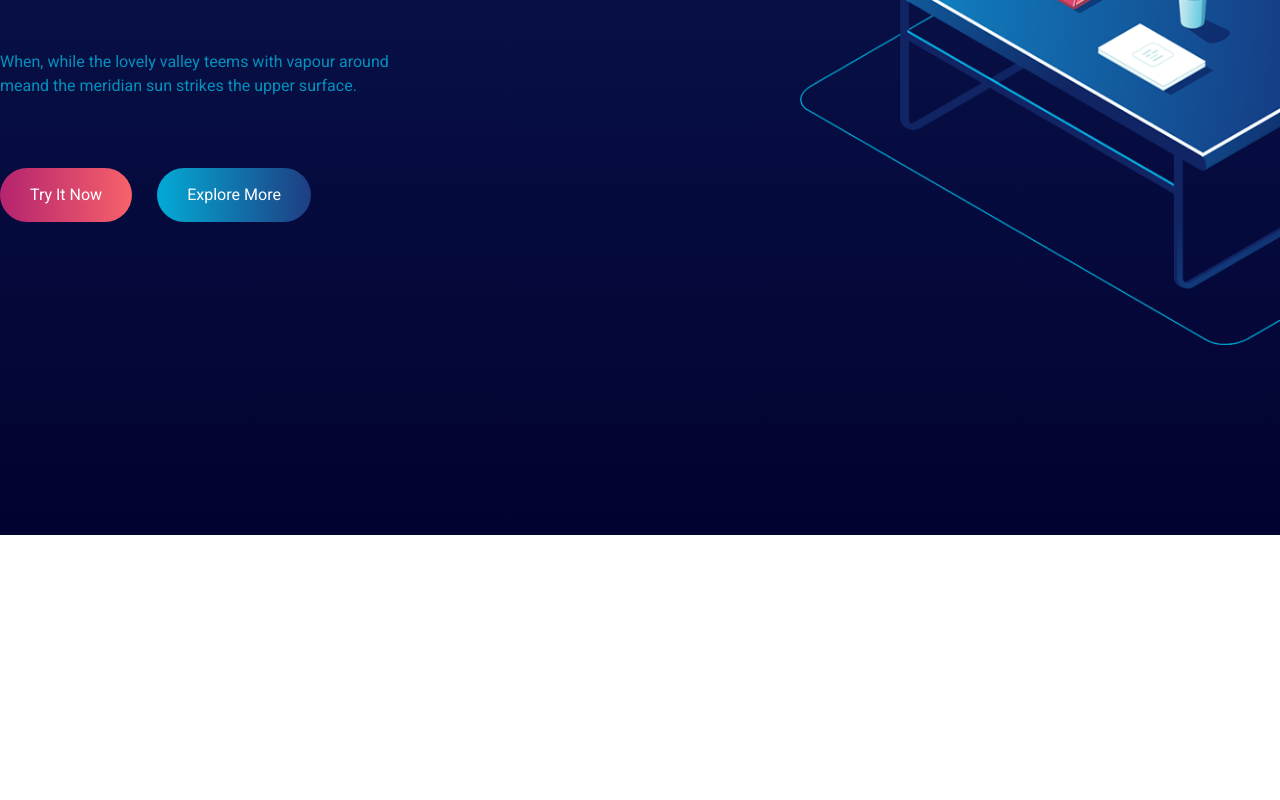
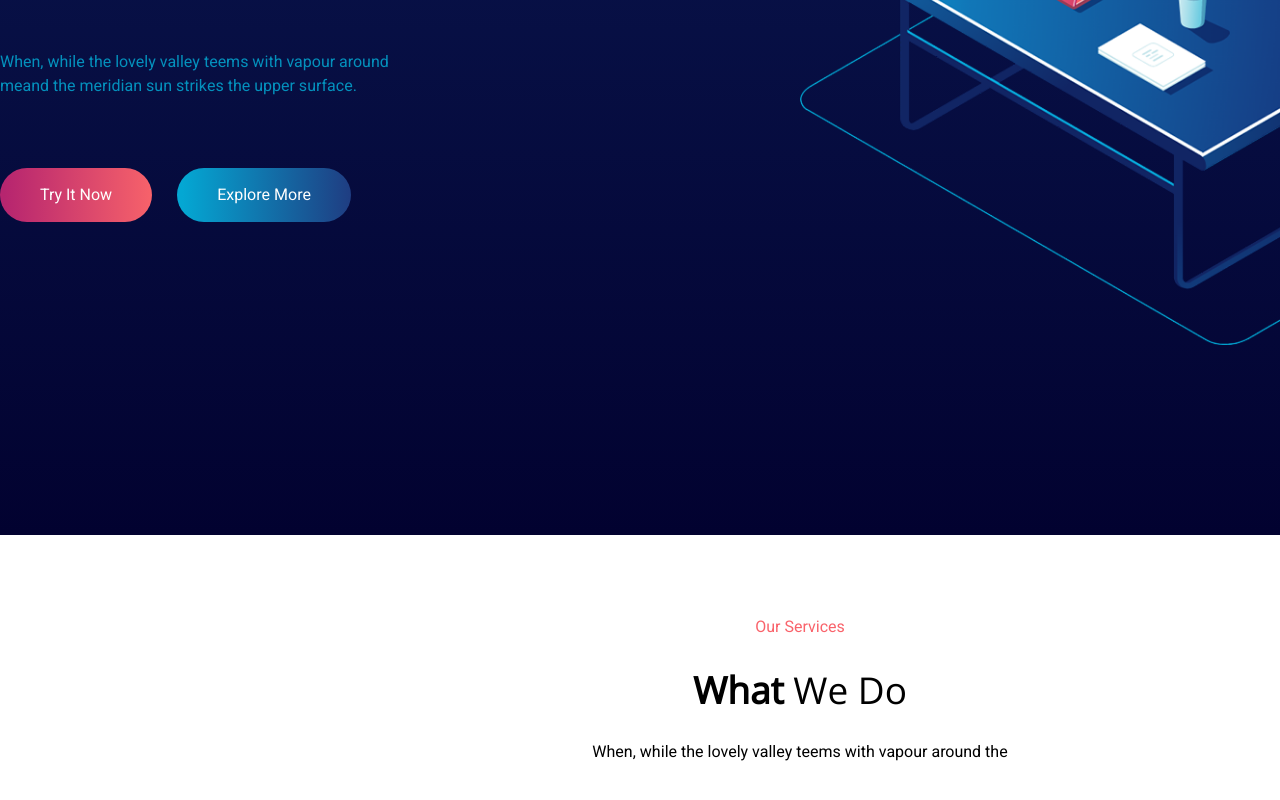
Before and after one commit to CaldatoLuca/proj-html-vuejs, a Vue app: page / in a window 1280 px wide. Shown: the part 458-1258 px from the top of the page. Before the commit the page ends 993 px from the top, so only its background shows below. Built offline with nearby package versions, Linux system fonts and the light colour scheme.

Commit message:
feat: our service title

```diff
--- a/src/assets/scss/partials/utility.scss
+++ b/src/assets/scss/partials/utility.scss
@@ -59,7 +59,7 @@
 }
 //!BUTTONS
 .btn {
-  padding: 15px 30px;
+  padding: 15px 40px;
   border: none;
   color: $text-white;
   border-radius: 30px;
--- /dev/null
+++ b/src/components/CommonSectionTitle.vue
@@ -0,0 +1,21 @@
+<script>
+export default {
+  props: ["text"],
+};
+</script>
+
+<template>
+  <div class="text-red first-title">{{ text.titleFirst }}</div>
+  <h2 class="second-title">
+    {{ text.titleImportantSecond }}
+    <span class="fw-n">{{ text.titleSecond }}</span>
+  </h2>
+  <div class="third-title">{{ text.titleThird }}</div>
+</template>
+
+<style scoped lang="scss">
+.first-title,
+.second-title {
+  margin-bottom: 25px;
+}
+</style>
--- a/src/components/Main.vue
+++ b/src/components/Main.vue
@@ -1,15 +1,23 @@
 <script>
 import MainJumbo from "./MainJumbo.vue";
+import MainSection1 from "./MainSection1.vue";
 export default {
   components: {
     MainJumbo,
+    MainSection1,
   },
 };
 </script>
 
 <template>
-  <!-- jumbotron -->
-  <MainJumbo />
+  <!-- !main -->
+  <main>
+    <!-- jumbotron -->
+    <MainJumbo />
+
+    <!-- Section 1 -->
+    <MainSection1 />
+  </main>
 </template>
 
 <style scoped lang="scss"></style>
--- /dev/null
+++ b/src/components/MainSection1.vue
@@ -0,0 +1,37 @@
+<script>
+import CommonSectionTitle from "./CommonSectionTitle.vue";
+export default {
+  data() {
+    return {
+      sectionTitle: {
+        titleFirst: "Our Services",
+        titleImportantSecond: "What",
+        titleSecond: " We Do",
+        titleThird:
+          "When, while the lovely valley teems with vapour around the",
+      },
+    };
+  },
+  components: {
+    CommonSectionTitle,
+  },
+};
+</script>
+
+<template>
+  <section class="our-services">
+    <div class="container text-align-center">
+      <!-- *title section -->
+      <CommonSectionTitle :text="sectionTitle" />
+
+      <!-- *Cards -->
+      <div class="section-title"></div>
+    </div>
+  </section>
+</template>
+
+<style scoped lang="scss">
+.our-services {
+  padding: 80px 0 100px 0;
+}
+</style>
```
